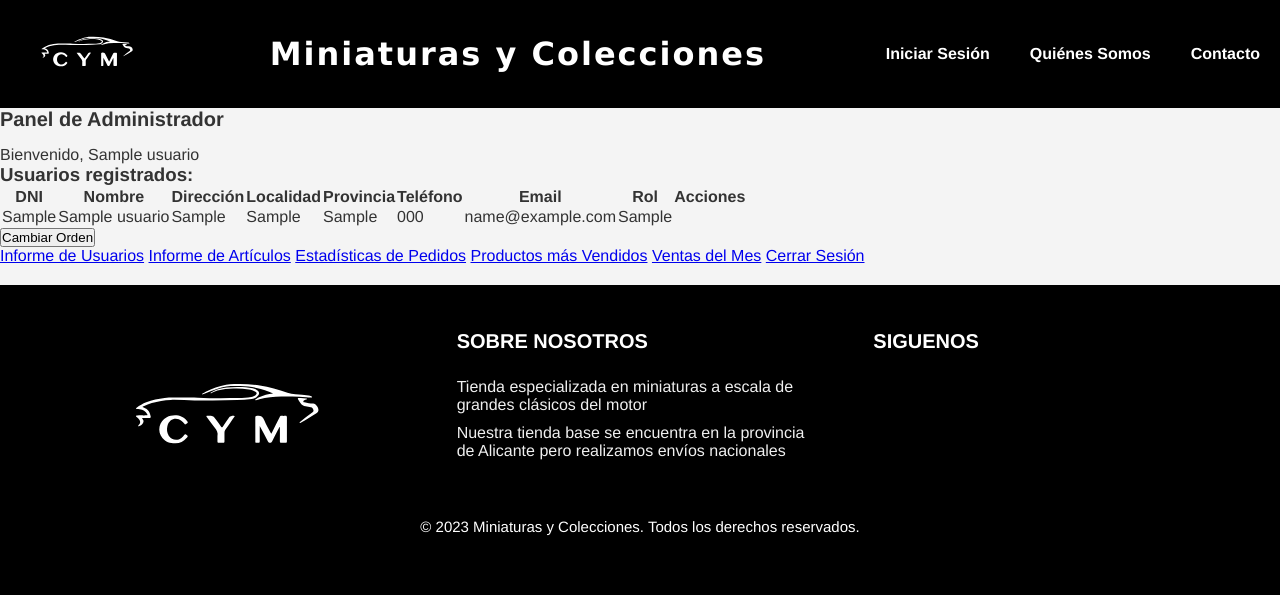
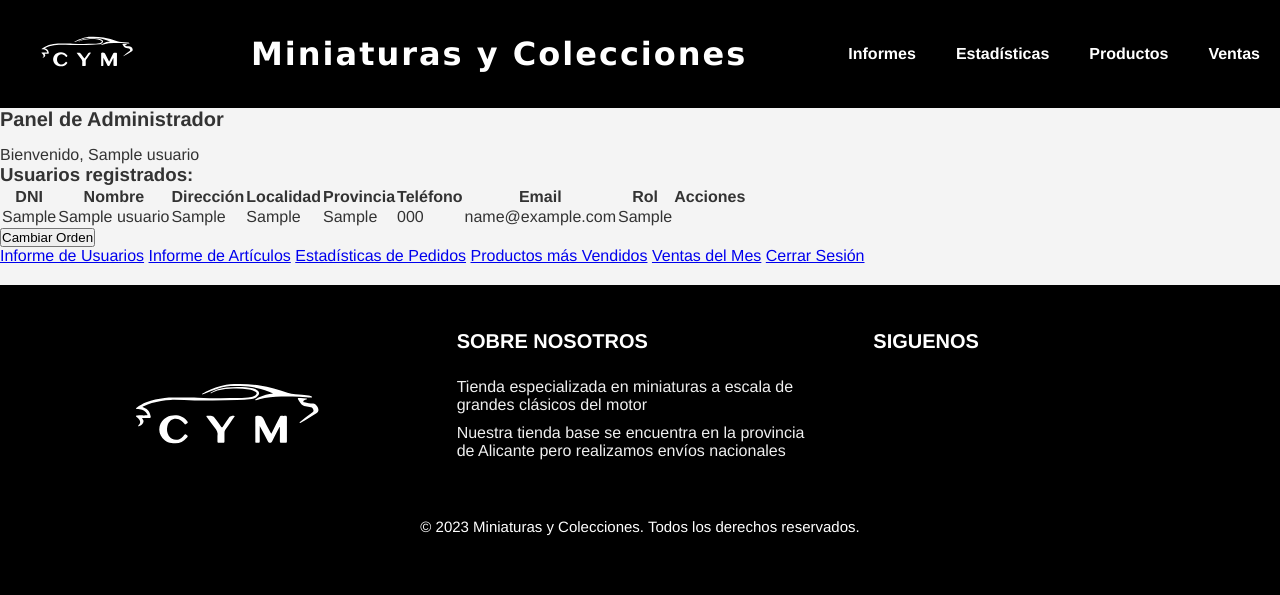
Before and after one commit to Elizaga21/Elizaga21.github.io, a PHP site: page /admin.php in a window 1280 px wide. Shown: the top 595 px of the page. Run offline with PHP 8.4, Linux system fonts and the light colour scheme; the visitor is signed in with stand-in values (Sample User, id 1); tables that the repository leaves empty or names only in its code hold one stand-in row (values such as "Sample post").

Commit message:
header personalizado para admin

```diff
--- a/header.php
+++ b/header.php
@@ -1,4 +1,3 @@
-
 <header>
   <div class="logo">
     <a href="index.php">
@@ -13,9 +12,36 @@
   <div class="header-content">
     <nav id="menu-navegacion">
       <ul>
-        <li><a href="login.php"><strong>Iniciar Sesión</strong></a></li>
-        <li><a href="quienes_somos.php"><strong>Quiénes Somos</strong></a></li>
-        <li><a href="contacto.php"><strong>Contacto</strong></a></li>
+        <?php
+        if (isset($_SESSION['user_id'])) {
+            $rolUsuario = $_SESSION['rol'];
+
+            switch ($rolUsuario) {
+                case 'administrador':
+                    echo '<li><a href="informes.php"><strong>Informes</strong></a></li>';
+                    echo '<li><a href="estadisticas.php"><strong>Estadísticas</strong></a></li>';
+                    echo '<li><a href="productos.php"><strong>Productos</strong></a></li>';
+                    echo '<li><a href="ventas.php"><strong>Ventas</strong></a></li>';
+                    break;
+                case 'empleado':
+                    // Opciones específicas para empleados
+                    break;
+                case 'cliente':
+                    // Opciones específicas para clientes
+                    break;
+                // Puedes agregar más casos según sea necesario
+
+                default:
+                    // Opciones por defecto o manejo de error
+                    break;
+            }
+        } else {
+            // Menú predeterminado para usuarios no autenticados
+            echo '<li><a href="login.php"><strong>Iniciar Sesión</strong></a></li>';
+            echo '<li><a href="quienes_somos.php"><strong>Quiénes Somos</strong></a></li>';
+            echo '<li><a href="contacto.php"><strong>Contacto</strong></a></li>';
+        }
+        ?>
       </ul>
     </nav>
   </div>
```
